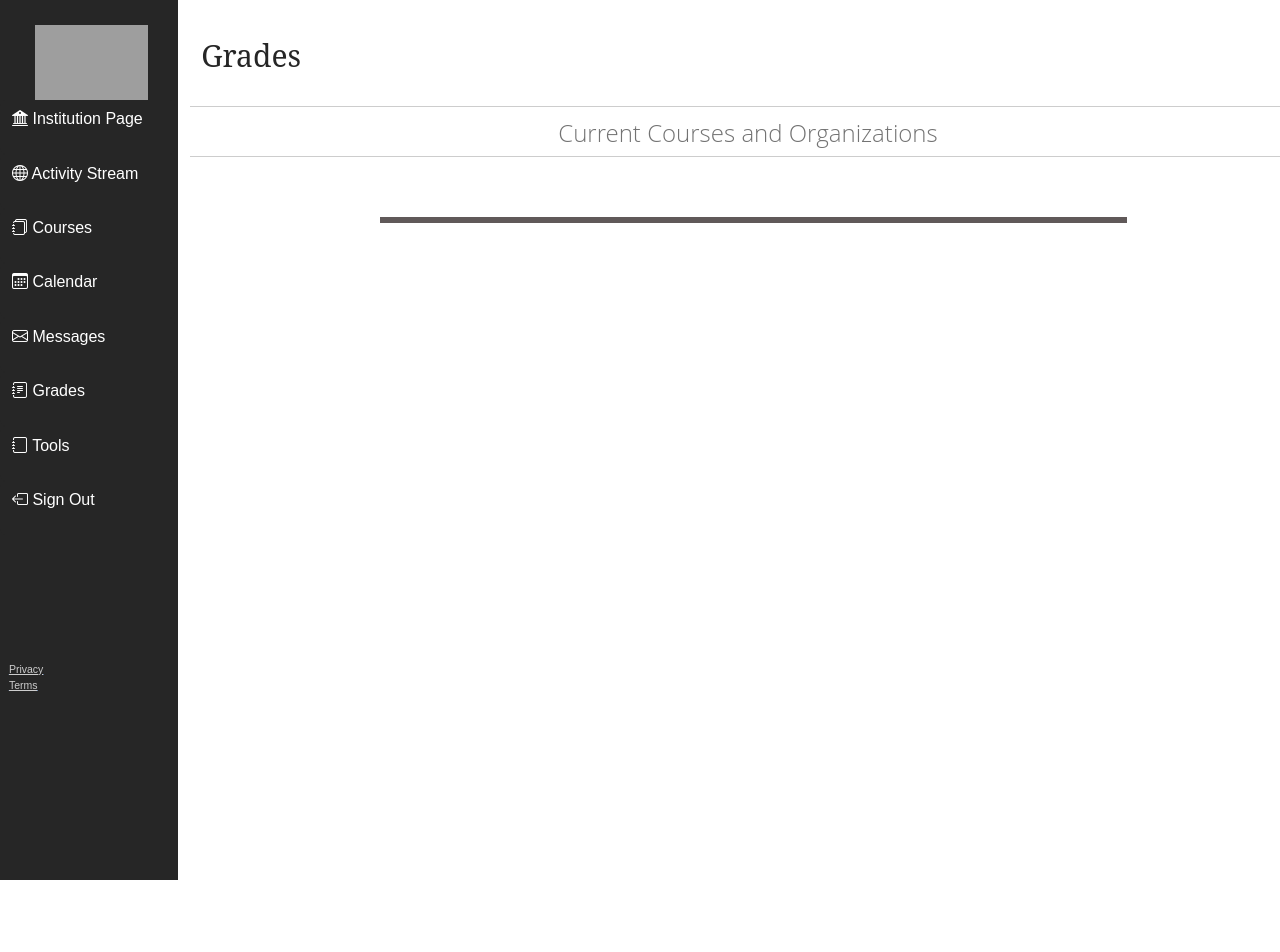
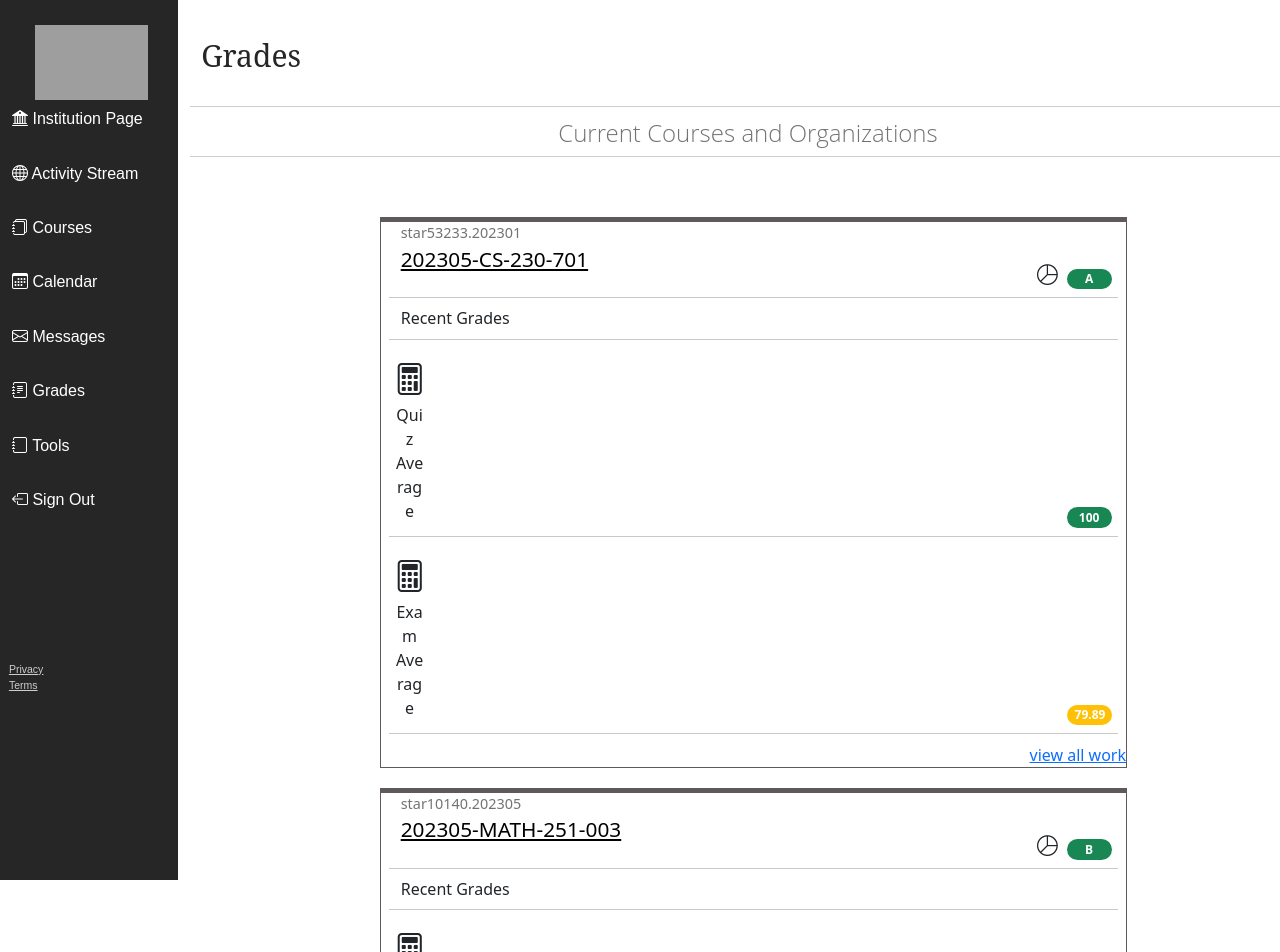
Before and after one commit to KorenSpell/ecampus-app, an Angular app: page /grades in a window 1280 px wide. Shown: the top 952 px of the page. Before the commit the page ends 800 px from the top, so only its background shows below. Built offline with nearby package versions, Linux system fonts and the light colour scheme; grey boxes are pictures that could not be loaded.

Commit message:
grades page finished lab 5

```diff
--- a/src/app/Components/grade-cards/grade-cards.component.css
+++ b/src/app/Components/grade-cards/grade-cards.component.css
@@ -1,8 +1,30 @@
 .card {
     margin-left: 17%;
     margin-right: 16%;
+    margin-bottom: 20px;
     height:auto;
     border-top: 5px solid;
     border-radius: 0 !important;
     border-color:rgb(96, 89, 89);
 }
+
+.badge {
+    width: 6%;
+    margin-left: 92%;
+    margin-top: -3%;
+}
+
+.hr {
+    margin:1.1%;
+}
+
+.bi {
+    font-size: 2rem;
+}
+
+.light-text {
+    margin-bottom:0;
+    margin-left:20px;
+    color:#737373;
+    font-size: 0.9rem;
+}
--- a/src/app/Components/grade-cards/grade-cards.component.html
+++ b/src/app/Components/grade-cards/grade-cards.component.html
@@ -1 +1,18 @@
-<div class="card"></div>
+<link rel="stylesheet" href="https://cdn.jsdelivr.net/npm/bootstrap-icons@1.5.0/font/bootstrap-icons.css">
+
+<div class="card">
+    <p class="light-text">{{light}}</p>
+    <a href="#" style="color:black; font-size: 1.3rem; margin-left: 20px; margin-top:0; margin-bottom:0;">{{dark}}</a>
+    <i class="bi bi-pie-chart" style="font-size:1.3rem; margin-left: 88%; margin-top: -2%"></i>
+    <span class="badge rounded-pill bg-success">{{letter}}</span>
+    <hr class="hr">
+    <p style="margin-top:0; margin-bottom:0; margin-left:20px;">Recent Grades</p>
+    <hr class="hr">
+    <div class="btn" style="padding-right: 700px;"><i class="bi bi-calculator"></i>Quiz Average</div>
+    <span class="badge rounded-pill bg-success">{{quiz}}</span>
+    <hr class="hr">
+    <div class="btn" style="padding-right: 700px;"><i class="bi bi-calculator"></i>Exam Average</div>
+    <span class="badge rounded-pill bg-warning">{{exam}}</span>
+    <hr class="hr">
+    <a href="#" style="padding-left:87%;">view all work</a>
+</div>
--- a/src/app/Components/grade-cards/grade-cards.component.ts
+++ b/src/app/Components/grade-cards/grade-cards.component.ts
@@ -1,4 +1,4 @@
-import { Component } from '@angular/core';
+import { Component, Input } from '@angular/core';
 
 @Component({
   selector: 'app-grade-cards',
@@ -7,4 +7,14 @@ import { Component } from '@angular/core';
 })
 export class GradeCardsComponent {
 
+  @Input()
+  light!: string;
+  @Input()
+  dark!: string;
+  @Input()
+  letter!: string;
+  @Input()
+  quiz!: string;
+  @Input()
+  exam!: string;
 }
--- /dev/null
+++ b/src/app/Components/grade-cards/grade.model.ts
@@ -0,0 +1,15 @@
+export class grade {
+    light:string;
+    dark:string;
+    letter:string;
+    quiz:string;
+    exam:string;
+
+    constructor({light, dark, letter,  quiz, exam} : {light:string, dark:string, letter:string, quiz:string, exam:string}) {
+        this.light = light;
+        this.dark = dark;
+        this.letter = letter;
+        this.quiz = quiz;
+        this.exam = exam;
+    }
+}
--- /dev/null
+++ b/src/app/Components/grade-cards/mock-grades.ts
@@ -0,0 +1,23 @@
+export const mock_grades = [
+    {
+        light: "star53233.202301",
+        dark: "202305-CS-230-701",
+        letter: "A",
+        quiz: "100",
+        exam: "79.89"
+    },
+    {
+        light: "star10140.202305",
+        dark: "202305-MATH-251-003",
+        letter: "B",
+        quiz: "90.04",
+        exam: "67.79"
+    },
+    {
+        light: "star50584.202305",
+        dark: "202305-STAT-215-701",
+        letter: "A",
+        quiz: "97.54",
+        exam: "78.32"
+    }
+]
--- a/src/app/Layouts/grades/grades.component.html
+++ b/src/app/Layouts/grades/grades.component.html
@@ -1,5 +1,7 @@
 <div class="container" style="margin-left: 178px;">
     <app-title-banner text="Grades"></app-title-banner>
     <app-subtitle-banner text="Current Courses and Organizations"></app-subtitle-banner>
-    <app-grade-cards></app-grade-cards>
+    <div *ngFor="let grade of grades">
+        <app-grade-cards light="{{grade.light}}" dark="{{grade.dark}}" letter="{{grade.letter}}" quiz="{{grade.quiz}}" exam="{{grade.exam}}"></app-grade-cards>
+    </div>
 </div>
--- a/src/app/Layouts/grades/grades.component.ts
+++ b/src/app/Layouts/grades/grades.component.ts
@@ -1,4 +1,6 @@
 import { Component } from '@angular/core';
+import { grade } from 'src/app/Components/grade-cards/grade.model';
+import { mock_grades } from 'src/app/Components/grade-cards/mock-grades';
 
 @Component({
   selector: 'app-grades',
@@ -7,4 +9,12 @@ import { Component } from '@angular/core';
 })
 export class GradesComponent {
 
+  grades: grade[] = [];
+
+  constructor() {
+    for(var graded of mock_grades){
+      this.grades.push(new grade(graded));
+    }
+  }
+
 }
```
